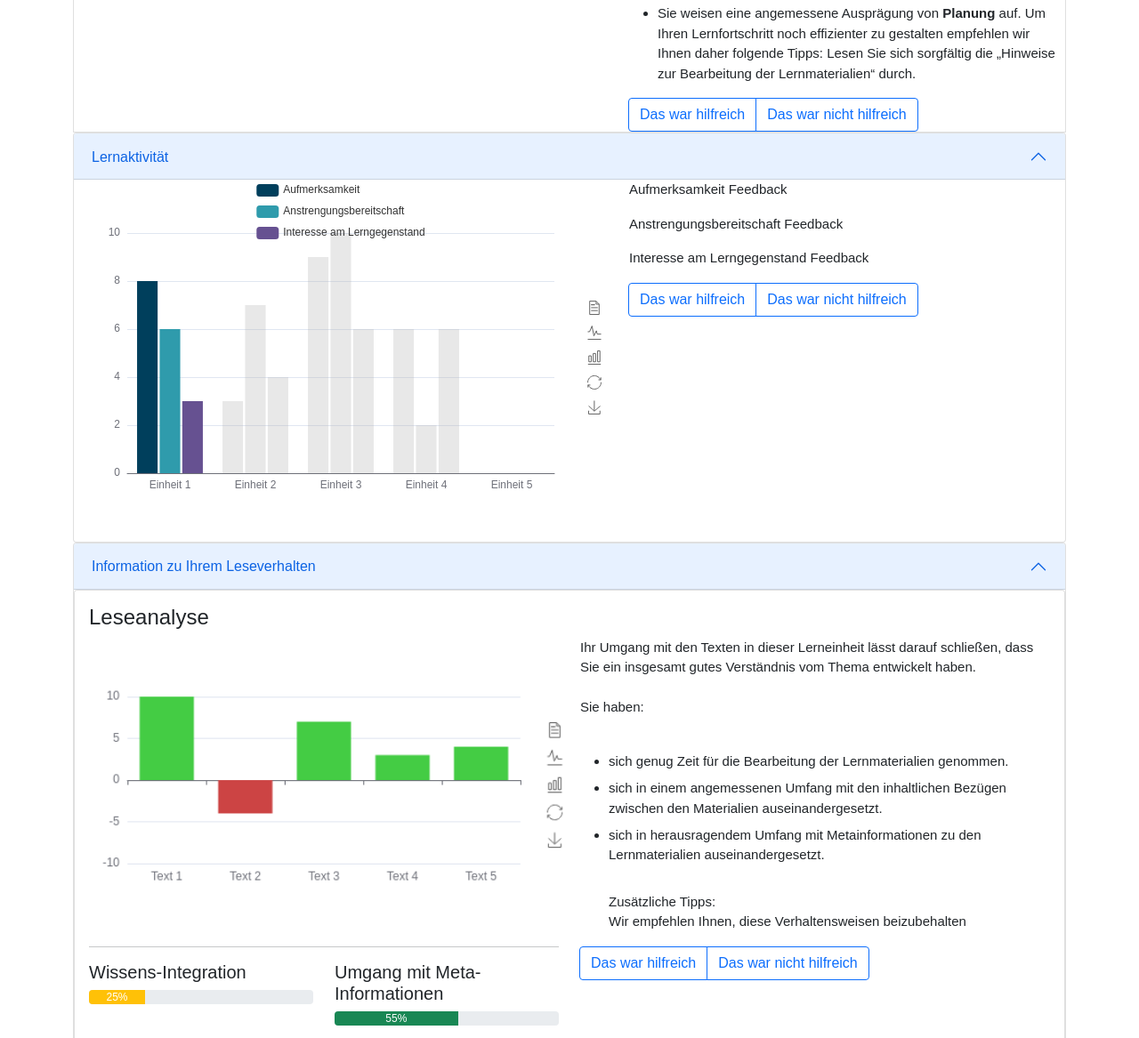
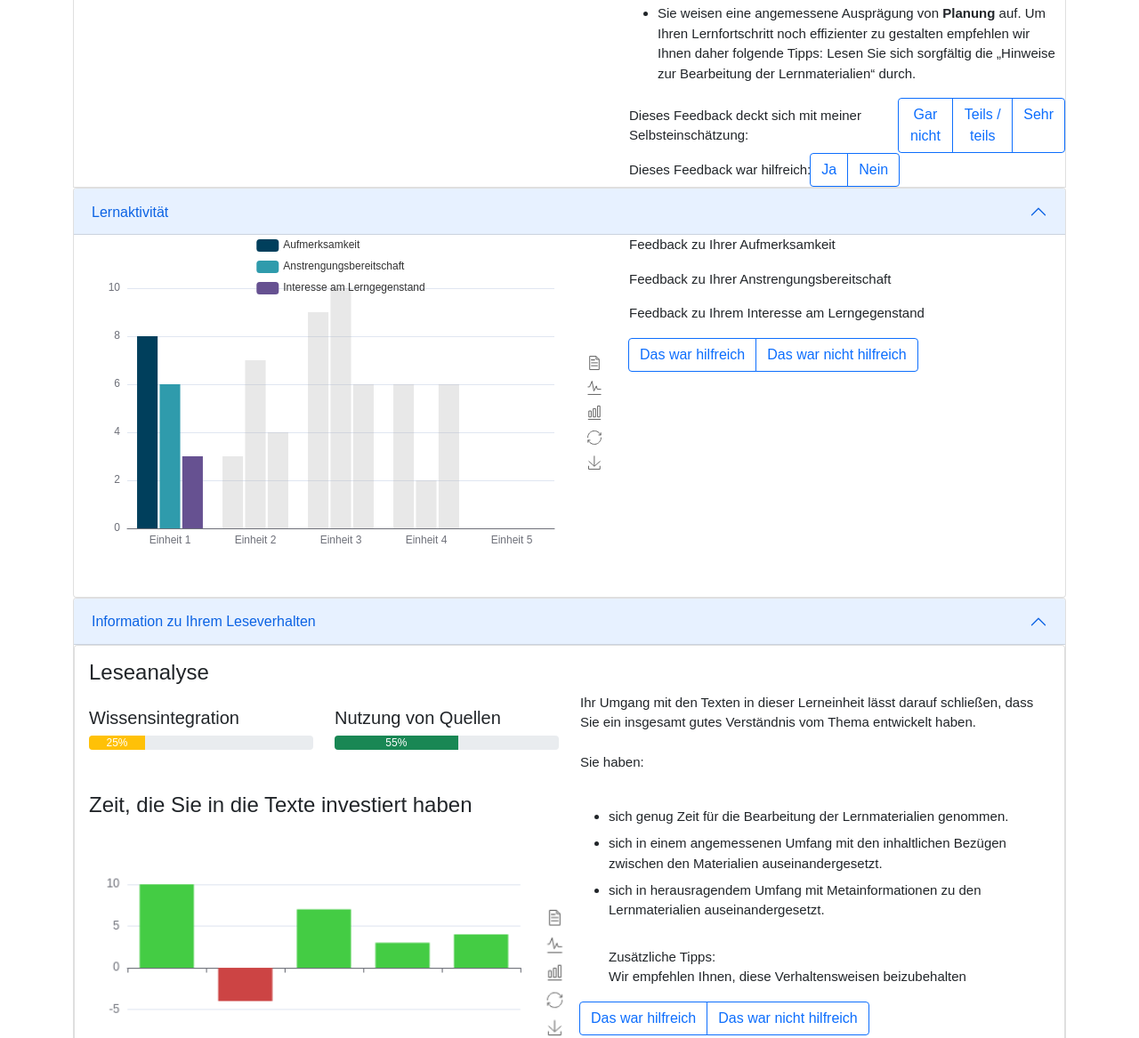
Before and after one commit to Dabieder/difa-dashboard, a plain HTML site: page one_page_accordion.html in a window 1280 px wide. Shown: the part 741-1908 px from the top of the page at 89% size. Drawn offline with Linux system fonts and the light colour scheme.

Commit message:
implement feedback

```diff
--- a/files/dashboard.js
+++ b/files/dashboard.js
@@ -4,7 +4,7 @@ const toolBoxOptions = {
     left: 'right',
     top: 'center',
     feature: {
-        mark: { show: true },
+        mark: { show: false },
         dataView: { show: true, readOnly: false },
         magicType: { show: true, type: ['line', 'bar'] },
         restore: { show: true },
--- a/one_page_accordion.html
+++ b/one_page_accordion.html
@@ -157,7 +157,37 @@
                             </ul>
 
 
-                            <div class="btn-group" role="group" aria-label="Basic radio toggle button group">
+                            <div class="d-flex flex-row align-items-center">
+                                Dieses Feedback deckt sich mit meiner Selbsteinschätzung:
+                                <div class="btn-group" role="group" aria-label="Basic radio toggle button group">
+                                    <input type="radio" class="btn-check" name="btnradioFeedbackSRL"
+                                        id="btnradioFeedbackSRL1" autocomplete="off">
+                                    <label class="btn btn-outline-primary" for="btnradioFeedbackSRL1">Gar nicht</label>
+
+
+                                    <input type="radio" class="btn-check" name="btnradioFeedbackSRL"
+                                        id="btnradioFeedbackSRL3" autocomplete="off">
+                                    <label class="btn btn-outline-primary" for="btnradioFeedbackSRL3">Teils / teils</label>
+
+                                    <input type="radio" class="btn-check" name="btnradioFeedbackSRL"
+                                        id="btnradioFeedbackSRL2" autocomplete="off">
+                                    <label class="btn btn-outline-primary" for="btnradioFeedbackSRL2">Sehr</label>
+                                </div>
+                            </div>
+
+                            <div class="d-flex flex-row align-items-center">
+                                Dieses Feedback war hilfreich:
+                                <div class="btn-group" role="group" aria-label="Basic radio toggle button group">
+                                    <input type="radio" class="btn-check" name="btnradioFeedbackSRL"
+                                        id="btnradioFeedbackSRL1" autocomplete="off">
+                                    <label class="btn btn-outline-primary" for="btnradioFeedbackSRL1">Ja</label>
+
+                                    <input type="radio" class="btn-check" name="btnradioFeedbackSRL"
+                                        id="btnradioFeedbackSRL2" autocomplete="off">
+                                    <label class="btn btn-outline-primary" for="btnradioFeedbackSRL2">Nein</label>
+                                </div>
+                            </div>
+                            <!-- <div class="btn-group" role="group" aria-label="Basic radio toggle button group">
                                 <input type="radio" class="btn-check" name="btnradioFeedbackSRL"
                                     id="btnradioFeedbackSRL1" autocomplete="off">
                                 <label class="btn btn-outline-primary" for="btnradioFeedbackSRL1">Das war
@@ -167,7 +197,7 @@
                                     id="btnradioFeedbackSRL2" autocomplete="off">
                                 <label class="btn btn-outline-primary" for="btnradioFeedbackSRL2">Das war nicht
                                     hilfreich</label>
-                            </div>
+                            </div> -->
                         </div>
                     </div>
                 </div>
@@ -191,9 +221,9 @@
                                     </div>
                                     <div class="col">
 
-                                        <p>Aufmerksamkeit Feedback</p>
-                                        <p>Anstrengungsbereitschaft Feedback</p>
-                                        <p>Interesse am Lerngegenstand Feedback</p>
+                                        <p>Feedback zu Ihrer Aufmerksamkeit</p>
+                                        <p>Feedback zu Ihrer Anstrengungsbereitschaft</p>
+                                        <p>Feedback zu Ihrem Interesse am Lerngegenstand</p>
 
                                         <div class="btn-group" role="group"
                                             aria-label="Basic radio toggle button group">
@@ -233,13 +263,9 @@
                                 <div class="row">
                                     <h4>Leseanalyse</h4>
                                     <div class="col-6">
-                                        <div class="row">
-                                            <canvas id="canvas-bar-mdc" width="500" height="300"> </canvas>
-                                        </div>
-                                        <hr />
-                                        <div class="row">
+                                        <div class="row mt-3">
                                             <div class="col">
-                                                <h5>Wissens-Integration</h5>
+                                                <h5>Wissensintegration</h5>
                                                 <div class="progress">
                                                     <div class="progress-bar bg-warning" role="progressbar"
                                                         style="width: 25%" aria-valuenow="25" aria-valuemin="0"
@@ -247,7 +273,7 @@
                                                 </div>
                                             </div>
                                             <div class="col">
-                                                <h5>Umgang mit Meta-Informationen</h5>
+                                                <h5>Nutzung von Quellen</h5>
                                                 <div class="progress">
                                                     <div class="progress-bar bg-success" role="progressbar"
                                                         style="width: 55%" aria-valuenow="55" aria-valuemin="0"
@@ -255,6 +281,11 @@
                                                 </div>
                                             </div>
                                         </div>
+                                        <div class="row mt-5">
+                                            <h4>Zeit, die Sie in die Texte investiert haben</h4>
+                                            <canvas id="canvas-bar-mdc" width="500" height="300"> </canvas>
+                                        </div>
+                                        <hr />
                                     </div>
                                     <div class="col">
                                         <p>
```
